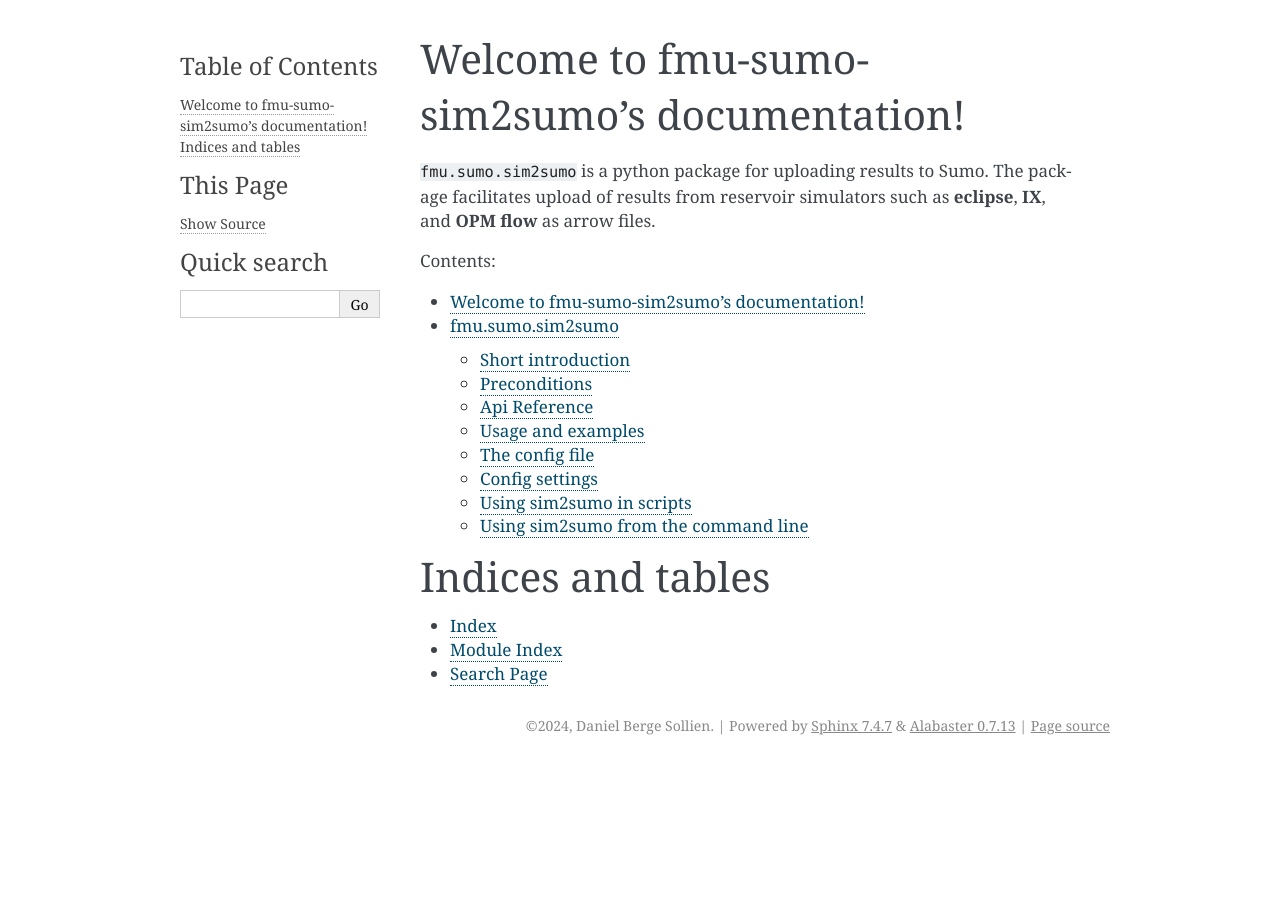
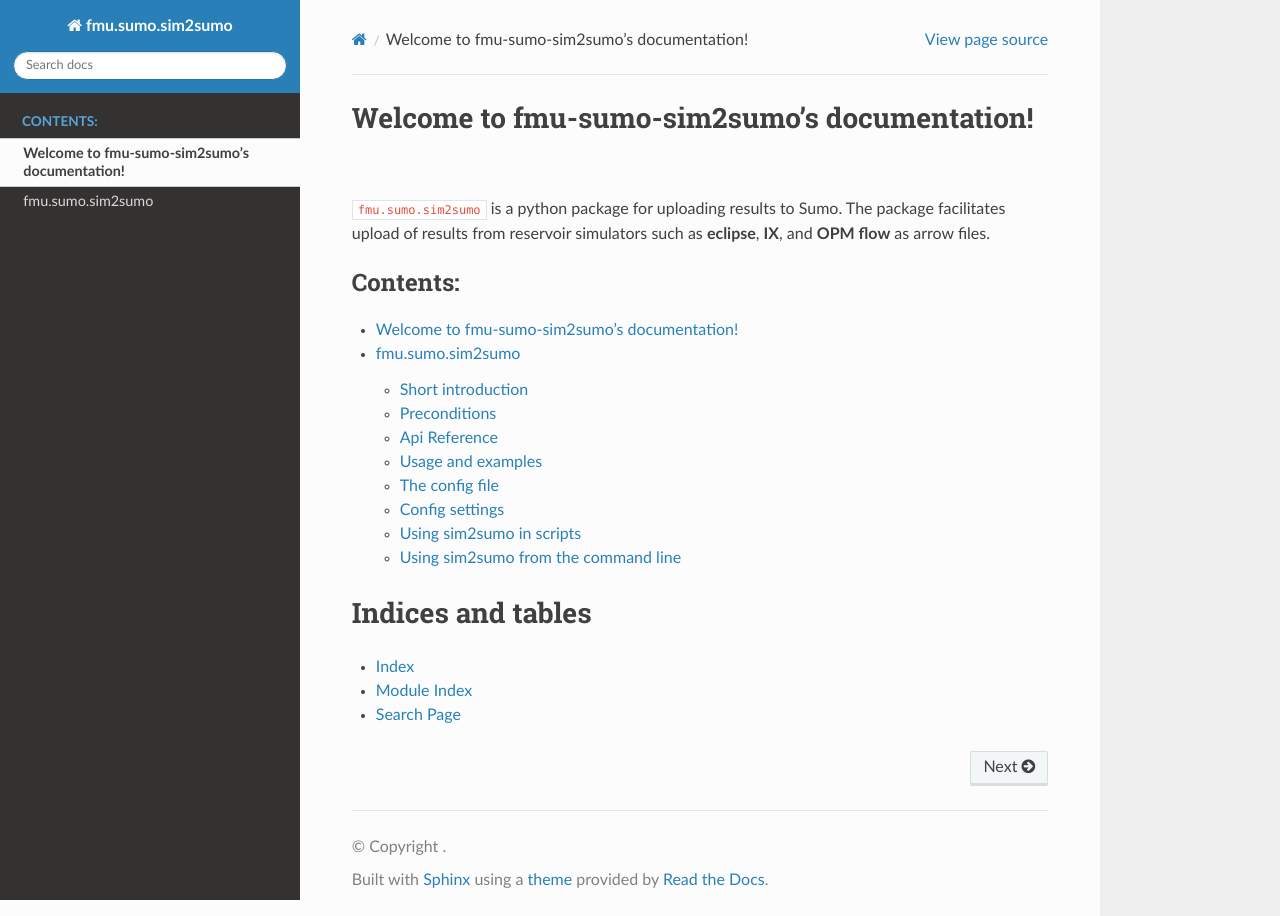
Before and after one commit to equinor/fmu-sumo-sim2sumo, a Sphinx documentation site: the page built from docs/index.rst, in a window 1280 px wide. Built offline with Sphinx 7.4.7 and the Read the Docs theme 2.0.0, drawn with Linux system fonts in a browser that asks for light colours; some of the changed lines change nothing that is shown.

Commit message:
Add to conf.py

```diff
--- a/docs/conf.py
+++ b/docs/conf.py
@@ -1,27 +1,139 @@
-# Configuration file for the Sphinx documentation builder.
-#
-# For the full list of built-in configuration values, see the documentation:
-# https://www.sphinx-doc.org/en/master/usage/configuration.html
+#!/usr/bin/env python3
 
-# -- Project information -----------------------------------------------------
-# https://www.sphinx-doc.org/en/master/usage/configuration.html#project-information
+# flake8: noqa
+# pylint: skip-file
+import os
+import sys
+from pathlib import Path
+from datetime import date
 
-project = 'fmu-sumo-sim2sumo'
-copyright = '2024, Daniel Berge Sollien'
-author = 'Daniel Berge Sollien'
+# directly inject into sys.path the path where all modules are installed
+sys.path.insert(0, os.path.abspath(str(Path(__file__).parent.parent / "src")))
+print(sys.path[0])
 
-# -- General configuration ---------------------------------------------------
-# https://www.sphinx-doc.org/en/master/usage/configuration.html#general-configuration
+import fmu.sumo.sim2sumo as sim2sumo
 
-extensions = []
+# from fmu.sumo import explorer, uploader
 
-templates_path = ['_templates']
-exclude_patterns = ['_build', 'Thumbs.db', '.DS_Store']
+# -- General configuration ---------------------------------------------
 
 
+# The full version, including alpha/beta/rc tags.
+# release = fmu.sumo.sim2sumo.__version__
 
-# -- Options for HTML output -------------------------------------------------
-# https://www.sphinx-doc.org/en/master/usage/configuration.html#options-for-html-output
+extensions = [
+    "sphinxcontrib.apidoc",
+    "sphinx.ext.viewcode",
+    "sphinx.ext.napoleon",
+    "sphinx.ext.mathjax",
+    "sphinx.ext.autodoc",
+    "sphinx_autodoc_typehints",
+]
 
-html_theme = 'alabaster'
-html_static_path = ['_static']
+autodoc_mock_imports = ["sim2sumo"]
+
+os.environ["SPHINX_APIDOC_OPTIONS"] = (
+    "members,show-inheritance,inherited-members"
+)
+# autoapi_modules: dict = {"sim2sumo": None}
+apidoc_module_dir = "../src/fmu/sumo/sim2sumo/"
+
+apidoc_output_dir = "apiref"
+apidoc_excluded_paths = [
+    "version.py",
+    "hook_implementations/*.py",
+    "config_jobs/*.py",
+]
+apidoc_separate_modules = True
+apidoc_module_first = True
+apidoc_extra_args = ["-H", "API reference for fmu.sumo.sim2sumo"]
+
+autoclass_content = "both"
+
+napoleon_include_special_with_doc = False
+
+# The suffix of source filenames.
+source_suffix = {".rst": "restructuredtext", ".md": "markdown"}
+
+# The master toctree document.
+master_doc = "index"
+
+# General information about the project.
+project = "fmu.sumo.sim2sumo"
+current_year = date.today().year
+# copyright = "Equinor " + str(current_year) + f" (fmu-sumo-sim2sumo release {release})"
+
+
+# Sort members by input order in classes
+autodoc_member_order = "bysource"
+autodoc_default_flags = ["members", "show-inheritance", "inherited-members"]
+
+exclude_patterns = ["_build"]
+
+pygments_style = "sphinx"
+
+html_theme = "sphinx_rtd_theme"
+
+html_logo = "_static/equinor-logo2.jpg"
+
+# Add any paths that contain templates here, relative to this directory.
+templates_path = ["_templates"]
+
+# html_theme_options = {
+#     "style_nav_header_background": "#C0C0C0",
+# }
+
+
+# html_logo = "images/xtgeo-logo.png"
+
+# The name of an image file (within the static path) to use as favicon
+# of the docs.  This file should be a Windows icon file (.ico) being
+# 16x16 or 32x32 pixels large.
+# html_favicon = None
+
+
+# If not '', a 'Last updated on:' timestamp is inserted at every page
+# bottom, using the given strftime format.
+# html_last_updated_fmt = '%b %d, %Y'
+
+# If true, SmartyPants will be used to convert quotes and dashes to
+# typographically correct entities.
+# html_use_smartypants = True
+
+# Custom sidebar templates, maps document names to template names.
+# html_sidebars = {}
+
+# Additional templates that should be rendered to pages, maps page names
+# to template names.
+# html_additional_pages = {}
+
+# If false, no module index is generated.
+# html_domain_indices = True
+
+# If false, no index is generated.
+# html_use_index = True
+
+# If true, the index is split into individual pages for each letter.
+# html_split_index = False
+
+# If true, links to the reST sources are added to the pages.
+# html_show_sourcelink = True
+
+# If true, "Created using Sphinx" is shown in the HTML footer.
+# Default is True.
+# html_show_sphinx = True
+
+# If true, "(C) Copyright ..." is shown in the HTML footer.
+# Default is True.
+# html_show_copyright = True
+
+# If true, an OpenSearch description file will be output, and all pages
+# will contain a <link> tag referring to it.  The value of this option
+# must be the base URL from which the finished HTML is served.
+# html_use_opensearch = ''
+
+# This is the file name suffix for HTML files (e.g. ".xhtml").
+# html_file_suffix = None
+
+# Output file base name for HTML help builder.
+htmlhelp_basename = "fmu-sumo-sim2sumo"
```
